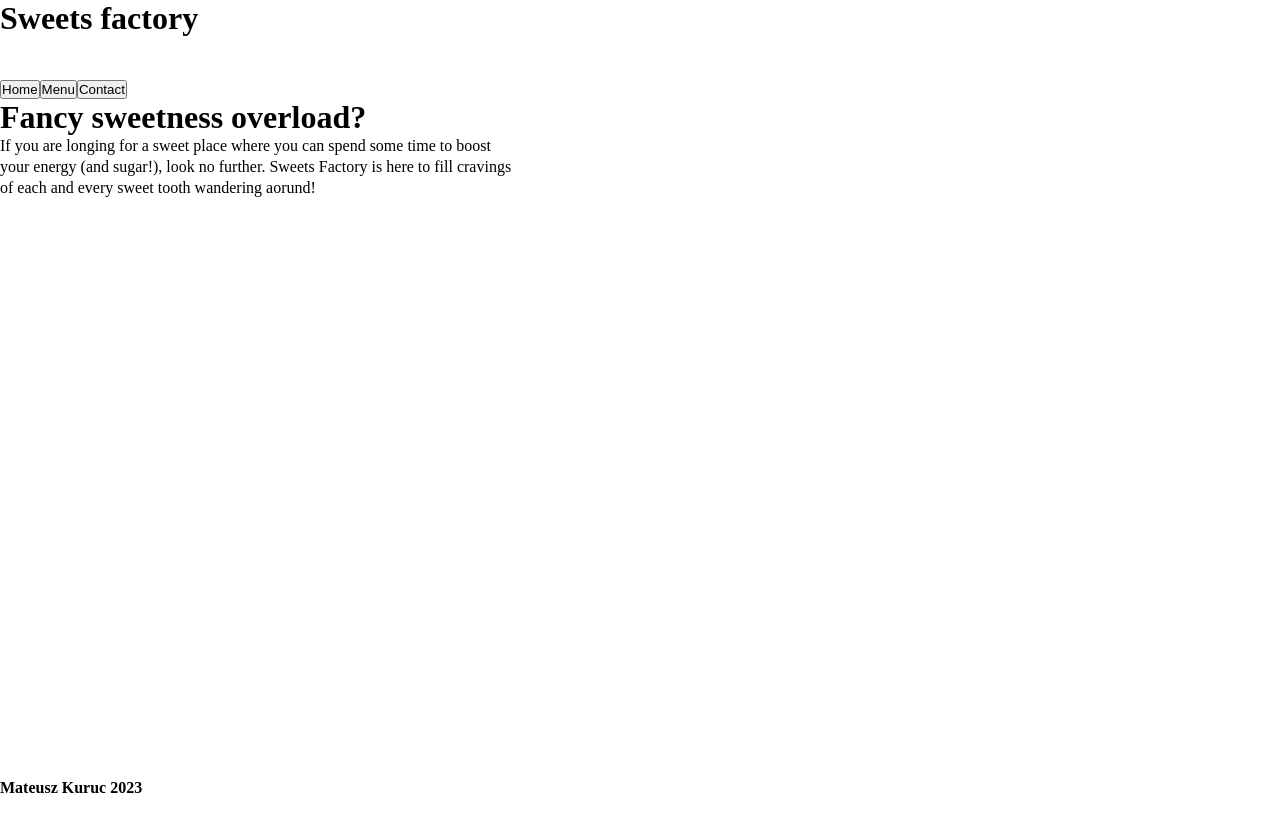
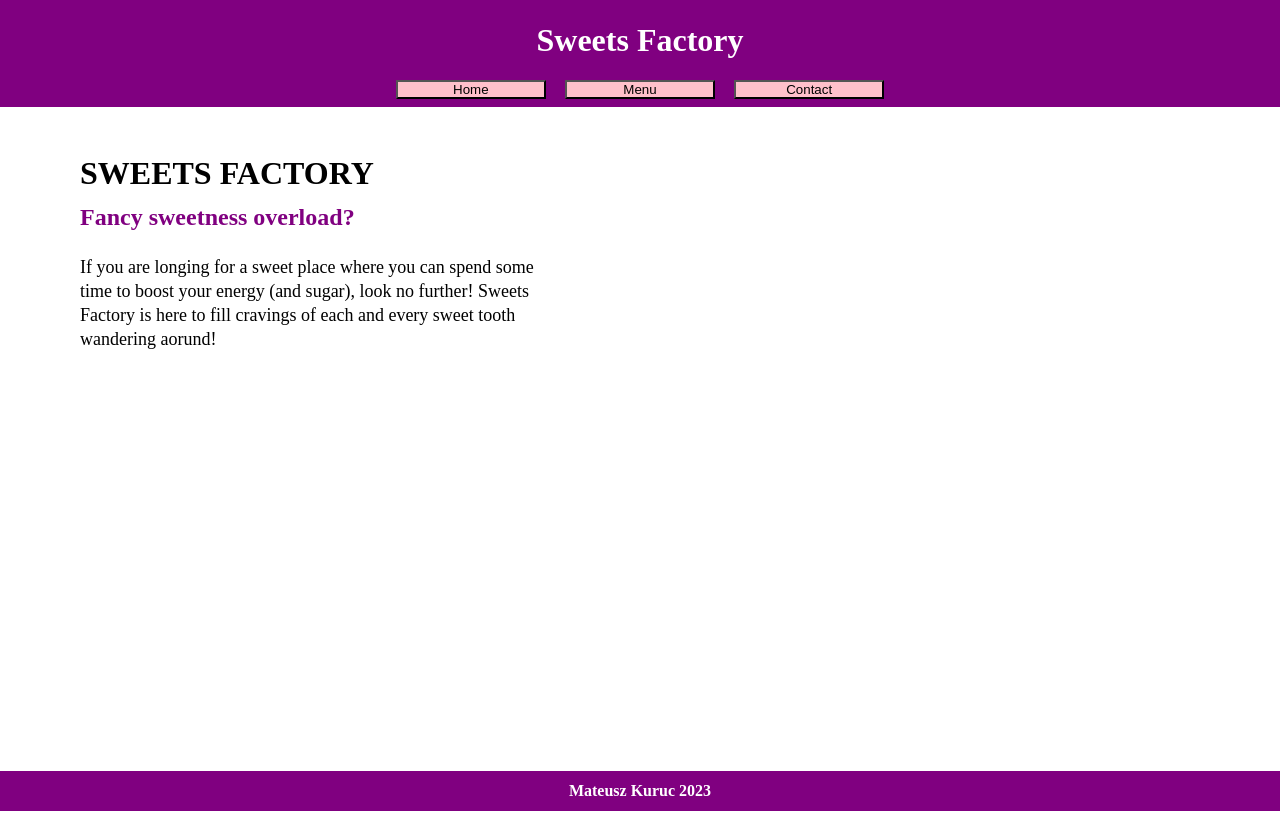
Before and after one commit to MateuszKuruc/odin-restaurant-page, a plain HTML site: page index.html in a window 1280 px wide. Drawn offline with Linux system fonts and the light colour scheme.

Commit message:
add body titles and paragraphs, adjust site layout

```diff
--- a/main.js
+++ b/main.js
@@ -1 +1 @@
-(()=>{"use strict";console.log("mati bambati"),function(){const e=document.getElementById("content");e.appendChild(function(){const e=document.createElement("div");e.classList.add("header");const n=document.createElement("h1");return n.innerHTML="Sweets factory",e.appendChild(n),e}()),e.appendChild(function(){const e=document.createElement("nav");e.classList.add("navBar");const n=document.createElement("button");n.classList.add("btn-home"),n.innerHTML="Home",e.appendChild(n);const t=document.createElement("button");t.classList.add("btn-menu"),t.innerHTML="Menu",e.appendChild(t);const o=document.createElement("button");return o.classList.add("btn-contact"),o.innerHTML="Contact",e.appendChild(o),e}()),e.appendChild(function(){const e=document.createElement("div");e.classList.add("mainBody");const n=document.createElement("h1");n.innerHTML="Fancy sweetness overload?",e.appendChild(n);const t=document.createElement("p");return t.classList.add("bodyText"),t.innerHTML="If you are longing for a sweet place where you can spend some time to boost your energy (and sugar!), look no further. Sweets Factory is here to fill cravings of each and every sweet tooth wandering aorund!",e.appendChild(t),e}()),e.appendChild(function(){const e=document.createElement("div");e.classList.add("footer");const n=document.createElement("h4");return n.innerHTML="Mateusz Kuruc 2023",e.appendChild(n),e}())}()})();
+(()=>{"use strict";console.log("mati bambati"),function(){const e=document.getElementById("content");e.appendChild(function(){const e=document.createElement("div");e.classList.add("header");const n=document.createElement("h1");return n.innerHTML="Sweets Factory",e.appendChild(n),e}()),e.appendChild(function(){const e=document.createElement("nav");e.classList.add("navBar");const n=document.createElement("button");n.classList.add("btn-home"),n.innerHTML="Home",e.appendChild(n);const t=document.createElement("button");t.classList.add("btn-menu"),t.innerHTML="Menu",e.appendChild(t);const o=document.createElement("button");return o.classList.add("btn-contact"),o.innerHTML="Contact",e.appendChild(o),e}()),e.appendChild(function(){const e=document.createElement("div");e.classList.add("mainBody");const n=document.createElement("h1");n.innerHTML="Sweets Factory",e.appendChild(n);const t=document.createElement("h2");t.innerHTML="Fancy sweetness overload?",e.appendChild(t);const o=document.createElement("p");return o.classList.add("bodyText"),o.innerHTML="If you are longing for a sweet place where you can spend some time to boost your energy (and sugar), look no further! Sweets Factory is here to fill cravings of each and every sweet tooth wandering aorund!",e.appendChild(o),e}()),e.appendChild(function(){const e=document.createElement("div");e.classList.add("footer");const n=document.createElement("h4");return n.innerHTML="Mateusz Kuruc 2023",e.appendChild(n),e}())}()})();
--- a/style.css
+++ b/style.css
@@ -4,28 +4,78 @@
     box-sizing: border-box;
 }
 
+body {
+    height: 100vh;
+    display: flex;
+    flex-direction: column;
+}
+
+#content {
+
+}
+
 .background {
-    width: 300px;
+
 }
 
 .mainBody {
+    display: flex;
+    flex-direction: column;
+    gap: 0.75rem;
+    flex: 1;
     background-image: url('../img/background.jpg');
     /* background-image: url('../img/3606.jpg'); */
     background-repeat: no-repeat;
-    /* background-size: 100% 100%; */
-    background-size: cover;
-    height: 85vh;
+    background-size: 100% auto;
+    /* background-size: cover; */
+    height: 83vh;
+    padding-left: 5rem;
+    padding-top: 3rem
+}
+
+.mainBody > h1 {
+    text-transform: uppercase;
+}
+
+.mainBody > h2 {
+    color: purple;
 }
 
 .header {
     height: 10vh;
+    display: flex;
+    justify-content: center;
+    align-items: center;
+    background-color: purple;
+    color: white;
+}
+
+.navBar {
+    background-color: purple;
+    display: flex;
+    justify-content: center;
+    align-items: center;
+    gap: 1.2rem;
+    padding-bottom: 1vh;
+}
+
+.navBar > button {
+    width: 150px;
+    background-color: pink;
 }
 
 .bodyText {
     max-width: 40%;
-    line-height: 1.3rem;
+    line-height: 1.5rem;
+    padding-top: 0.75rem;
+    font-size: 18px;
 }
 
 .footer {
     height: 5vh;
+    background-color: purple;
+    color: white;
+    display: flex;
+    justify-content: center;
+    align-items: center;
 }
```
